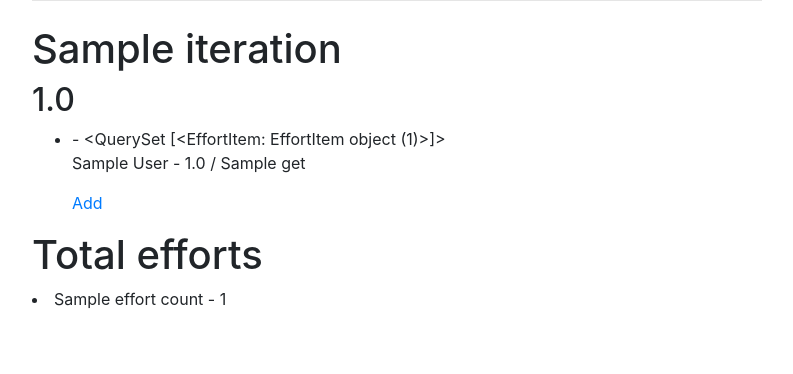
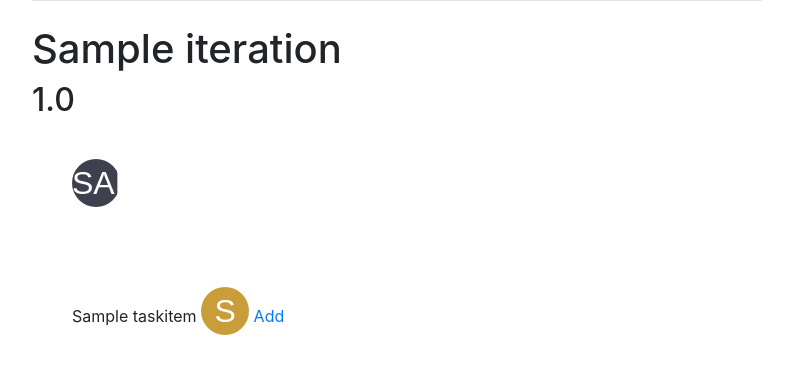
Before and after one commit to fatopato/EffortCell, a Django app: template app/templates/api/dashboard.html in a window 1280 px wide. Shown: the top 374 px of the page, without its empty margins (243-1036 px from the left). Run offline with Django 4.2, Linux system fonts and the light colour scheme; tables that the repository leaves empty hold one stand-in row (values such as "Sample post"); the template is opened without the code that fills it: values that come from a table or form of the project are taken from there, most other values are stand-ins (such as "Sample title", 1, 10 or a date in 2020); some libraries are stand-ins or nearby versions.

Commit message:
update member display

```diff
--- a/app/api/views.py
+++ b/app/api/views.py
@@ -79,7 +79,7 @@ def dashboard(request, pk):
     all_members = Member.objects.all()
     for member in all_members:
         total_effort = get_total_member_effort(task_items, member.pk)
-        effort_counts[member.name] = total_effort
+        effort_counts[member.name] = [total_effort, member.pk]
         effort_counts_pk[member.pk] = total_effort
 
     print(effort_counts)
--- /dev/null
+++ b/app/static/css/style.css
@@ -0,0 +1,12 @@
+.profileImage {
+    font-family: Arial, Helvetica, sans-serif;
+    width: 3rem;
+    height: 3rem;
+    border-radius: 50%;
+    background: #004D3C;
+    font-size: 2rem;
+    color: #fff;
+    text-align: center;
+    line-height: 3rem;
+    margin: 2rem 0;
+}
--- a/app/templates/api/base.html
+++ b/app/templates/api/base.html
@@ -5,6 +5,11 @@
   <meta name="viewport" content="width=device-width, initial-scale=1, shrink-to-fit=no">
   <link rel="stylesheet" href="https://stackpath.bootstrapcdn.com/bootstrap/4.1.3/css/bootstrap.min.css" integrity="sha384-MCw98/SFnGE8fJT3GXwEOngsV7Zt27NXFoaoApmYm81iuXoPkFOJwJ8ERdknLPMO" crossorigin="anonymous">
   <link href="https://maxcdn.bootstrapcdn.com/font-awesome/4.6.3/css/font-awesome.min.css" rel="stylesheet" />
+
+  {% load static %}
+
+  <link rel="stylesheet" href="{% static 'css/style.css' %}">
+
   <title>EffortCell</title>
 </head>
 <body>
--- a/app/templates/api/dashboard.html
+++ b/app/templates/api/dashboard.html
@@ -3,11 +3,23 @@
 {% block content %}
 <h1>{{ iteration.title }}</h1>
 <h2>{{ iteration.total_effort }}</h2>
+
+<ul>
+{% for name, values in effort_counts.items %}
+    <li style="display: inline-block">
+        <div id="userProfile_{{values.1}}" class="profileImage" title="{{name}} - effort: {{values.0}}">{{ name.0|upper }}</div>
+    </li>
+{% endfor %}
+</ul>
+
 <ul>
     {% for taskItem in task_items %}
-    <li>{{ taskItem.task.title }} - {{ taskItem.effortitem_set.all }}</li>
+    <li style="display: inline-block">{{ taskItem.title }}</li>
         {% for effortItem in taskItem.effortitem_set.all %}
-            <p>{{ effortItem.member.name }} - {{ effortItem.effort }} / {{ effort_counts_pk|get_item:effortItem.member.pk }}</p>
+<!--            <p>{{ effortItem.member.name }} - {{ effortItem.effort }} / {{ effort_counts_pk|get_item:effortItem.member.pk }}</p>-->
+            <li style="display: inline-block">
+                <div id="userProfile_{{effortItem.member.pk}}" class="profileImage" title="{{effortItem.member.name}} - effort: {{ effortItem.effort }}">{{effortItem.member.name.0|upper}}</div>
+            </li>
         {% endfor %}
 
         <a href="{% url 'add_to_task_item' task_item_pk=taskItem.pk member_pk=2 effort=1  %}">Add</a>
@@ -16,8 +28,28 @@
     {% endfor %}
 </ul>
 
-<h1>Total efforts </h1>
-{% for name, count in effort_counts.items %}
-<li>{{ name }} - {{ count }}</li>
-{% endfor %}
+<script>
+    function getRandomColor() {
+        var letters = '0123456789ABCDEF';
+        var color = '#';
+        for (var i = 0; i < 6; i++) {
+            color += letters[Math.floor(Math.random() * 16)];
+        }
+        return color;
+    }
+
+    var colorMap = {};
+    var allProfileImgs = document.querySelectorAll(`[id^="userProfile_"]`);
+    var currColor;
+    console.log(allProfileImgs)
+    for (var i = 0; i < allProfileImgs.length; i++) {
+        if (allProfileImgs[i].id in colorMap){
+            currColor = colorMap[allProfileImgs[i].id];
+        }else {
+            currColor = getRandomColor();
+            colorMap[allProfileImgs[i].id] = currColor;
+        }
+        allProfileImgs[i].style.background = currColor;
+    }
+</script>
 {% endblock %}
```
